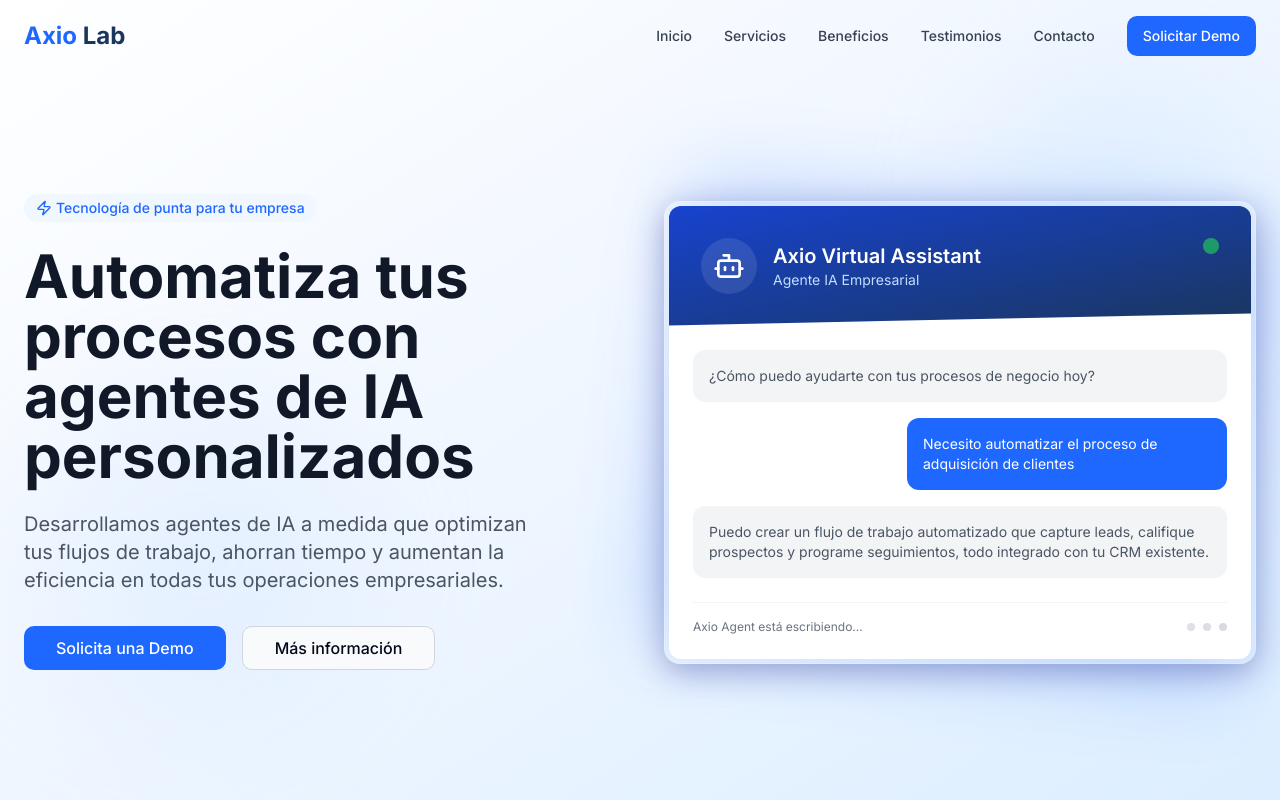
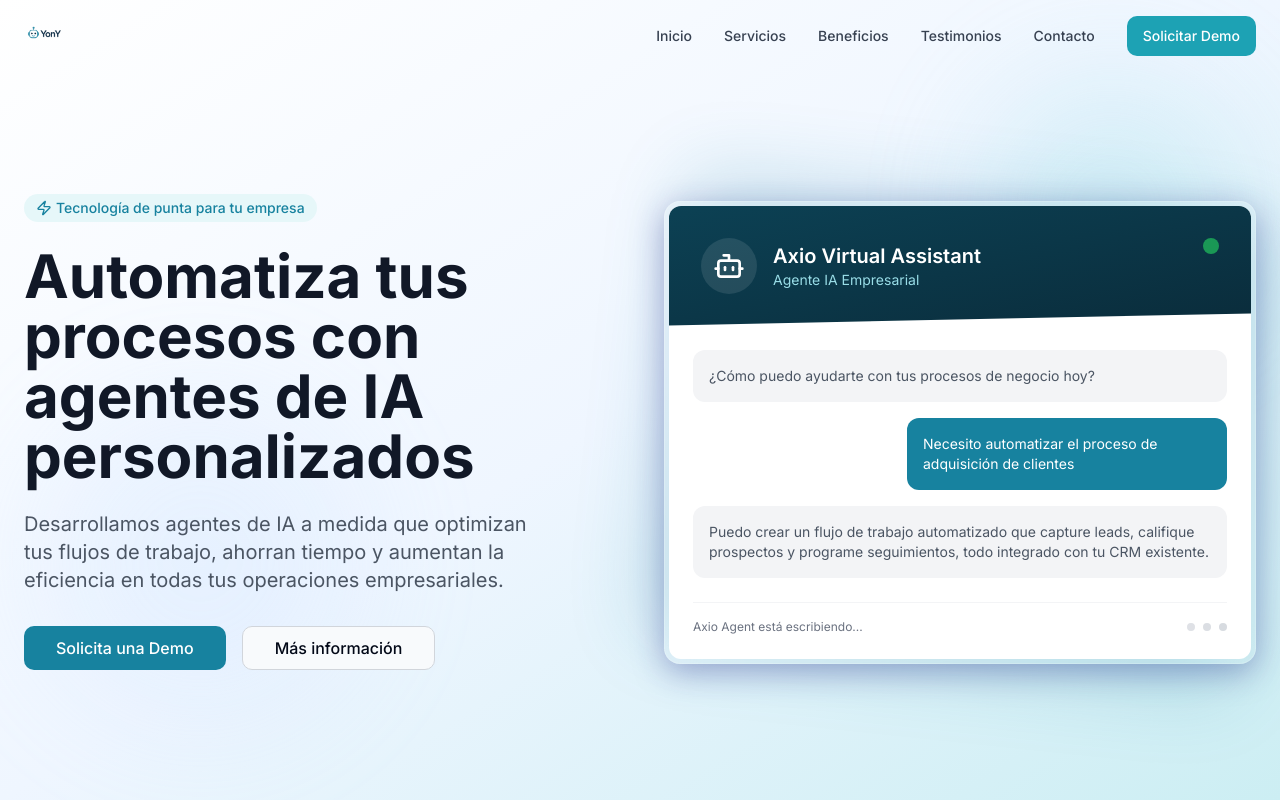
Before and after one commit to danielmedinac22/axio-lab-automation-hub, a React (Vite) app: page / in a window 1280 px wide. Shown: the top 800 px of the page. Built offline with nearby package versions, Linux system fonts and the light colour scheme.

Commit message:
Fix: Update logo and color scheme
Update the logo and adjust the color scheme to match the logo's blue tone.

```diff
--- a/src/components/footer.tsx
+++ b/src/components/footer.tsx
@@ -17,8 +17,8 @@ export function Footer() {
             <div className="mb-4">
               <a href="#" className="inline-block">
                 <img
-                  src="/lovable-uploads/ed8432b0-d552-499f-b86e-e7933a43f67a.png"
-                  alt="Axio Lab Logo"
+                  src="/lovable-uploads/90b966f9-6737-45a2-9a45-ad1142a787cf.png"
+                  alt="YonY Logo"
                   className="h-10 brightness-200 filter"
                 />
               </a>
@@ -90,7 +90,7 @@ export function Footer() {
 
         <div className="border-t border-gray-800 pt-8 flex flex-col md:flex-row justify-between items-center">
           <p className="text-gray-400 text-sm mb-4 md:mb-0">
-            © {new Date().getFullYear()} Axio Lab. Todos los derechos reservados.
+            © {new Date().getFullYear()} YonY. Todos los derechos reservados.
           </p>
           <button
             onClick={scrollToTop}
--- a/src/components/navbar.tsx
+++ b/src/components/navbar.tsx
@@ -1,10 +1,13 @@
+
 import { useState, useEffect } from "react";
 import { Button } from "@/components/ui/button";
 import { Menu, X } from "lucide-react";
 import { cn } from "@/lib/utils";
+
 export function Navbar() {
   const [isScrolled, setIsScrolled] = useState(false);
   const [mobileMenuOpen, setMobileMenuOpen] = useState(false);
+
   useEffect(() => {
     const handleScroll = () => {
       if (window.scrollY > 50) {
@@ -18,6 +21,7 @@ export function Navbar() {
       window.removeEventListener("scroll", handleScroll);
     };
   }, []);
+
   const navItems = [{
     name: "Inicio",
     href: "#"
@@ -34,20 +38,23 @@ export function Navbar() {
     name: "Contacto",
     href: "#contacto"
   }];
+
   return <header className={cn("fixed top-0 left-0 right-0 z-50 transition-all duration-300 py-4", isScrolled ? "bg-white/90 backdrop-blur-md shadow-sm" : "bg-transparent")}>
       <div className="container mx-auto px-4 md:px-6 flex items-center justify-between">
         <a href="#" className="flex items-center">
-          <span className="text-2xl font-bold text-axio-900 object-cover">
-            <span className="text-axio-600">Axio</span> Lab
-          </span>
+          <img
+            src="/lovable-uploads/90b966f9-6737-45a2-9a45-ad1142a787cf.png"
+            alt="YonY Logo"
+            className="h-10 object-contain"
+          />
         </a>
 
         {/* Desktop Navigation */}
         <nav className="hidden md:flex items-center space-x-8">
-          {navItems.map(item => <a key={item.name} href={item.href} className="text-gray-700 hover:text-axio-600 transition-colors font-medium text-sm">
+          {navItems.map(item => <a key={item.name} href={item.href} className="text-gray-700 hover:text-axio-500 transition-colors font-medium text-sm">
               {item.name}
             </a>)}
-          <Button className="bg-axio-600 hover:bg-axio-700 text-white rounded-md font-medium">
+          <Button className="bg-axio-500 hover:bg-axio-600 text-white rounded-md font-medium">
             Solicitar Demo
           </Button>
         </nav>
@@ -63,10 +70,10 @@ export function Navbar() {
       {/* Mobile Navigation Menu */}
       {mobileMenuOpen && <div className="md:hidden bg-white absolute top-full left-0 right-0 shadow-md animate-fade-in">
           <div className="container mx-auto px-4 py-4 flex flex-col space-y-4">
-            {navItems.map(item => <a key={item.name} href={item.href} className="text-gray-700 hover:text-axio-600 transition-colors font-medium text-base py-2" onClick={() => setMobileMenuOpen(false)}>
+            {navItems.map(item => <a key={item.name} href={item.href} className="text-gray-700 hover:text-axio-500 transition-colors font-medium text-base py-2" onClick={() => setMobileMenuOpen(false)}>
                 {item.name}
               </a>)}
-            <Button className="bg-axio-600 hover:bg-axio-700 text-white rounded-md w-full mt-2">
+            <Button className="bg-axio-500 hover:bg-axio-600 text-white rounded-md w-full mt-2">
               Solicitar Demo
             </Button>
           </div>
--- a/src/components/sections/cta-section.tsx
+++ b/src/components/sections/cta-section.tsx
@@ -1,12 +1,14 @@
+
 import { Button } from "@/components/ui/button";
 import { RevealOnScroll } from "@/components/ui/reveal-on-scroll";
 import { ArrowRight } from "lucide-react";
+
 export function CTASection() {
   return <section className="py-20 bg-white relative overflow-hidden">
       {/* Background Elements */}
-      <div className="absolute inset-0 bg-gradient-to-br from-axio-900 to-axio-800 -z-10"></div>
-      <div className="absolute top-0 right-0 w-64 h-64 bg-axio-700 rounded-full blur-3xl opacity-30 -z-10"></div>
-      <div className="absolute bottom-0 left-0 w-96 h-96 bg-axio-700 rounded-full blur-3xl opacity-20 -z-10"></div>
+      <div className="absolute inset-0 bg-gradient-to-br from-axio-900 to-axio-700 -z-10"></div>
+      <div className="absolute top-0 right-0 w-64 h-64 bg-axio-600 rounded-full blur-3xl opacity-30 -z-10"></div>
+      <div className="absolute bottom-0 left-0 w-96 h-96 bg-axio-600 rounded-full blur-3xl opacity-20 -z-10"></div>
 
       <div className="container mx-auto px-4 md:px-6 relative z-10">
         <div className="max-w-4xl mx-auto text-center">
@@ -17,7 +19,7 @@ export function CTASection() {
           </RevealOnScroll>
 
           <RevealOnScroll delay={100}>
-            <p className="text-xl mb-10 text-slate-700">
+            <p className="text-xl mb-10 text-slate-300">
               Únete a las empresas líderes que ya están revolucionando sus operaciones con nuestros agentes de IA personalizados.
             </p>
           </RevealOnScroll>
@@ -27,7 +29,7 @@ export function CTASection() {
               <Button size="lg" className="bg-white text-axio-900 hover:bg-gray-100 rounded-md font-medium px-8">
                 Solicita una Demo
               </Button>
-              <Button size="lg" variant="outline" className="border-white/30 rounded-md font-medium px-8 text-gray-900 bg-slate-400 hover:bg-slate-300">
+              <Button size="lg" variant="outline" className="border-white/30 rounded-md font-medium px-8 text-white bg-transparent hover:bg-white/10">
                 Conoce más <ArrowRight className="ml-2 h-4 w-4" />
               </Button>
             </div>
--- a/src/components/sections/features-section.tsx
+++ b/src/components/sections/features-section.tsx
@@ -50,7 +50,7 @@ export function FeaturesSection() {
               <div className="bg-white rounded-xl p-6 shadow-sm border border-gray-100 hover:shadow-md transition-shadow duration-300 h-full flex flex-col">
                 <div className={cn(
                   "rounded-lg p-4 inline-flex",
-                  "bg-axio-50 text-axio-600 mb-4"
+                  "bg-axio-50 text-axio-500 mb-4"
                 )}>
                   {feature.icon}
                 </div>
--- a/src/index.css
+++ b/src/index.css
@@ -1,4 +1,3 @@
-
 @import url('https://fonts.googleapis.com/css2?family=Inter:wght@100;200;300;400;500;600;700;800;900&display=swap');
 
 @tailwind base;
@@ -16,7 +15,7 @@
     --popover: 0 0% 100%;
     --popover-foreground: 222.2 84% 4.9%;
 
-    --primary: 221.2 83% 53.9%;
+    --primary: 188 70% 41%; /* Turquesa del logo */
     --primary-foreground: 210 40% 98%;
 
     --secondary: 210 40% 96.1%;
@@ -33,7 +32,7 @@
 
     --border: 214.3 31.8% 91.4%;
     --input: 214.3 31.8% 91.4%;
-    --ring: 221.2 83% 53.9%;
+    --ring: 188 70% 41%; /* Turquesa del logo */
 
     --radius: 0.75rem;
   }
@@ -48,7 +47,7 @@
     --popover: 222.2 84% 4.9%;
     --popover-foreground: 210 40% 98%;
 
-    --primary: 217.2 91.2% 59.8%;
+    --primary: 188 70% 35%; /* Turquesa del logo, un poco más oscuro para modo dark */
     --primary-foreground: 222.2 47.4% 11.2%;
 
     --secondary: 217.2 32.6% 17.5%;
@@ -65,7 +64,7 @@
 
     --border: 217.2 32.6% 17.5%;
     --input: 217.2 32.6% 17.5%;
-    --ring: 224.3 76.3% 48%;
+    --ring: 188 70% 35%; /* Turquesa del logo, un poco más oscuro para modo dark */
   }
 }
 
--- a/tailwind.config.ts
+++ b/tailwind.config.ts
@@ -54,16 +54,16 @@ export default {
 					foreground: 'hsl(var(--card-foreground))'
 				},
 				axio: {
-					50: '#f0f7ff',
-					100: '#dceeff',
-					200: '#c0dfff',
-					300: '#95caff',
-					400: '#62acff',
-					500: '#3a8aff',
-					600: '#1f68ff',
-					700: '#1453ff',
-					800: '#1743cf',
-					900: '#1a365d',
+					50: '#e6f7f9',
+					100: '#cceef3',
+					200: '#99dde7',
+					300: '#66ccd8',
+					400: '#33bbca',
+					500: '#1da2b4', // color turquesa del logo
+					600: '#17829f',
+					700: '#11617a',
+					800: '#0c4154',
+					900: '#0a2c3b', // azul oscuro del logo - texto YonY
 				}
 			},
 			borderRadius: {
```
Also changed, not shown: public/lovable-uploads/90b966f9-6737-45a2-9a45-ad1142a787cf.png (added).
